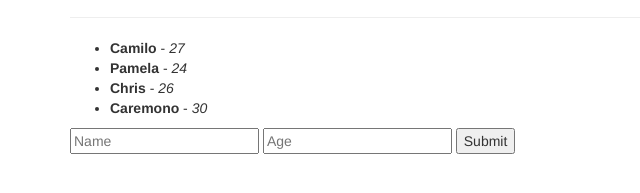
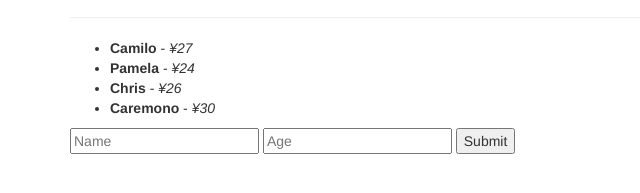
Before and after one commit to oinkme/learning-gulp, a website: page index.html in a window 1280 px wide. Shown: the part 177-370 px from the top of the page, 0-640 px from the left. Drawn offline with nearby package versions, Linux system fonts and the light colour scheme.

Commit message:
Using angular filters

```diff
--- a/index.html
+++ b/index.html
@@ -24,7 +24,7 @@
             <hr>
             <ul>
                 <li ng-repeat="item in dirList.list | filter:search">
-                    <strong>{{item.name}}</strong> - <em>{{item.age}}</em>
+                    <strong>{{item.name}}</strong> - <em>{{item.age | currency:"&yen;":0}}</em>
                 </li>
             </ul>
 
```
